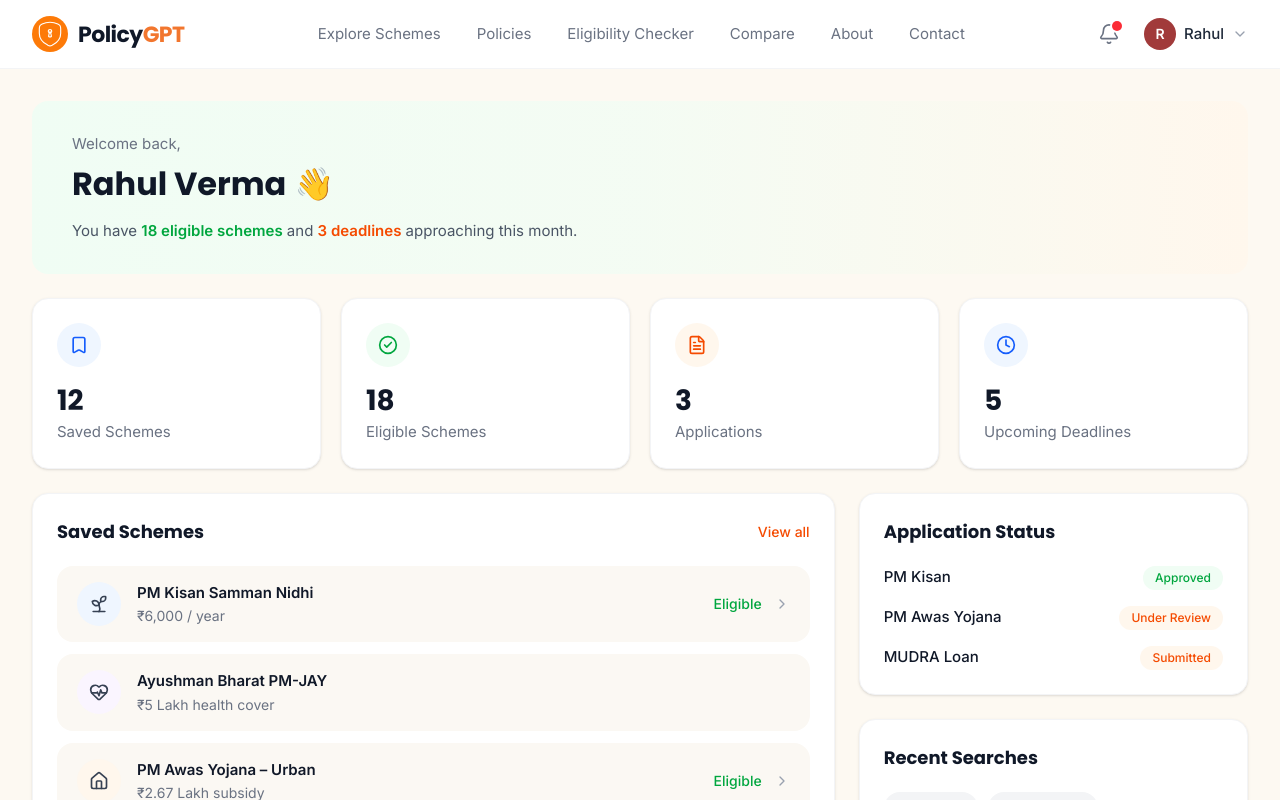
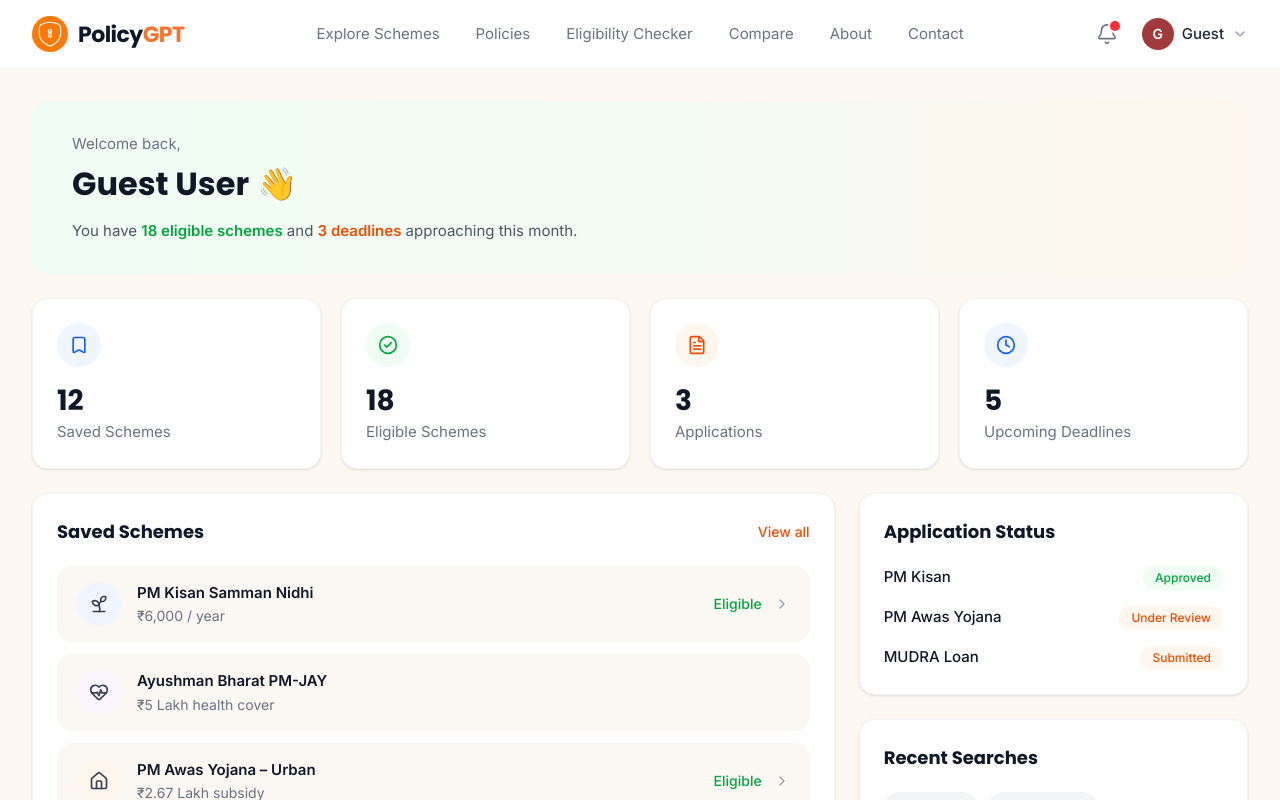
Before and after one commit to Ankesh1320/Policy_GPT, a React (Vite) app in the folder client/: page /citizen/dashboard in a window 1280 px wide. Shown: the top 800 px of the page. Built offline with nearby package versions, Linux system fonts and the light colour scheme; no server answers.

Commit message:
Retrieve and display actual logged-in user name and profile initial on citizen dashboard and navbar

```diff
--- a/client/src/components/dashboard/welcomecard.jsx
+++ b/client/src/components/dashboard/welcomecard.jsx
@@ -1,13 +1,17 @@
 import React from "react";
-import { currentUser, welcomeStats } from "../../data/dashboardData";
+import { welcomeStats } from "../../data/dashboardData";
 
 const WelcomeCard = () => {
+  const userString = localStorage.getItem("user");
+  const user = userString ? JSON.parse(userString) : null;
+  const fullName = user?.fullName || "Guest User";
+
   return (
     <section className="w-full rounded-2xl bg-gradient-to-r from-green-50 via-green-50/70 to-orange-50 px-10 py-8">
       <p className="text-[15px] text-gray-500">Welcome back,</p>
 
       <h1 className="font-heading mt-1 flex items-center gap-2 text-[32px] font-bold text-gray-900">
-        {currentUser.name}
+        {fullName}
         <span role="img" aria-label="waving hand">
           👋
         </span>
--- a/client/src/components/navbar/navbar.jsx
+++ b/client/src/components/navbar/navbar.jsx
@@ -1,13 +1,19 @@
 import React, { useState, useRef, useEffect } from "react";
 import { Link } from "react-router-dom";
 import { Bell, ChevronDown } from "lucide-react";
-import { navLinks, currentUser } from "../../data/dashboardData";
+import { navLinks } from "../../data/dashboardData";
 import ProfileDropdown from "../Dashboard/ProfileDropdown";
 import logoIcon from "../../assets/logos/logo-icon.svg";
 
 const Navbar = () => {
   const [isProfileOpen, setIsProfileOpen] = useState(false);
   const profileRef = useRef(null);
+
+  const userString = localStorage.getItem("user");
+  const user = userString ? JSON.parse(userString) : null;
+  const fullName = user?.fullName || "Guest User";
+  const firstName = fullName.split(" ")[0];
+  const initial = fullName.charAt(0).toUpperCase();
 
   useEffect(() => {
     const handleClickOutside = (event) => {
@@ -62,10 +68,10 @@ const Navbar = () => {
               className="flex items-center gap-2"
             >
               <span className="w-8 h-8 rounded-full bg-[#A13A3A] text-white text-sm font-semibold flex items-center justify-center">
-                {currentUser.initial}
+                {initial}
               </span>
               <span className="text-[15px] font-medium text-gray-800">
-                {currentUser.firstName}
+                {firstName}
               </span>
               <ChevronDown className="w-4 h-4 text-gray-400" />
             </button>
```
